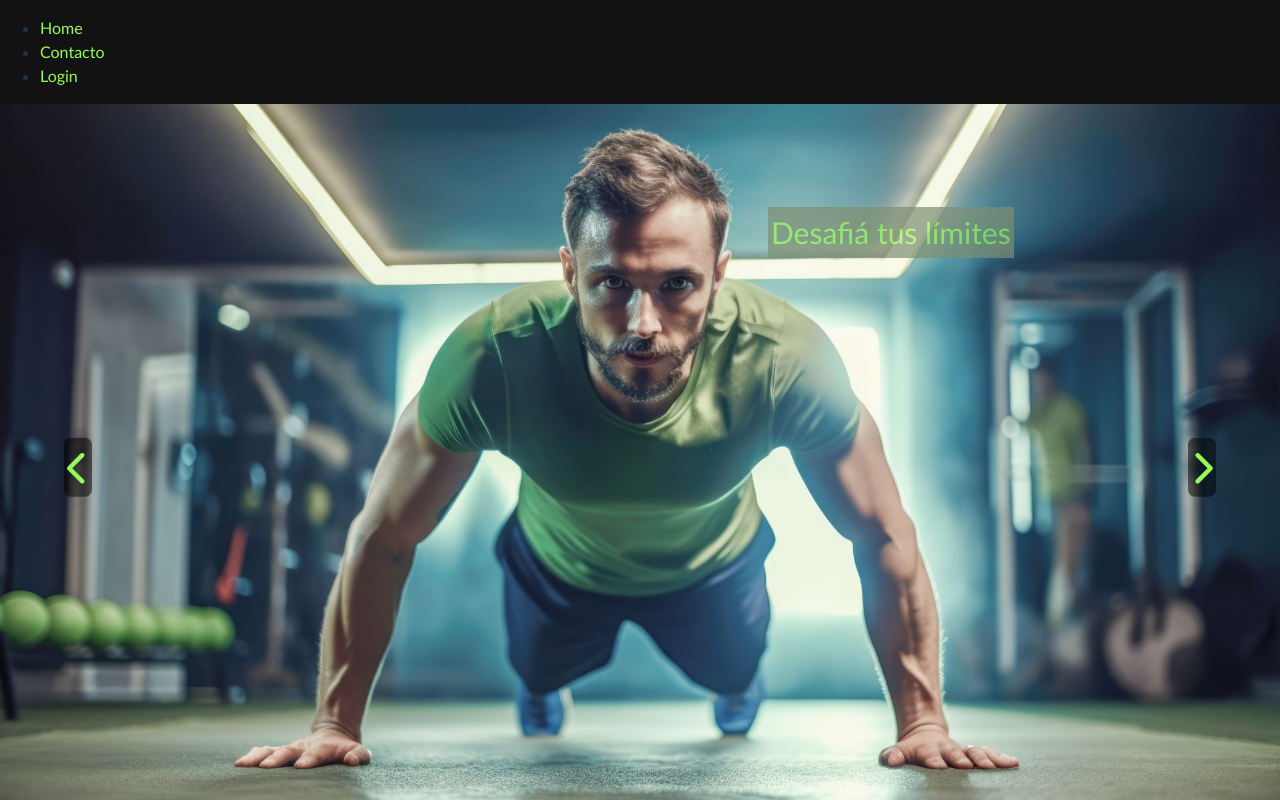
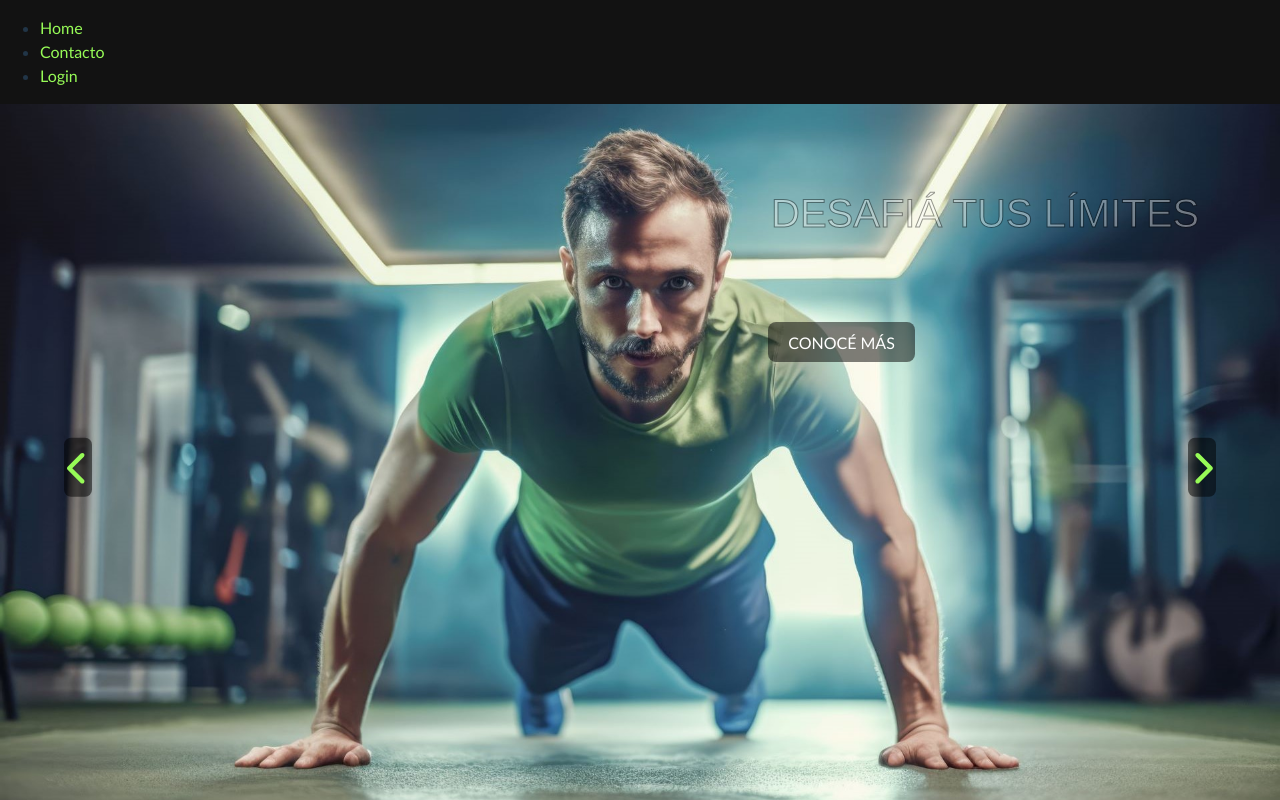
Before and after one commit to labmiracle/team-red, a React (Vite) app in the folder gymWeb/: page / in a window 1280 px wide. Shown: the top 800 px of the page. Built offline with nearby package versions, Linux system fonts and the light colour scheme.

Commit message:
DNA5zekz added a button on slider to point Register, final details on css.module

```diff
--- a/gymWeb/src/components/Slider/Slider.module.css
+++ b/gymWeb/src/components/Slider/Slider.module.css
@@ -9,6 +9,58 @@
 }
 
 
+
+.slidertext {
+    display: flex;
+    font-family: 'Franklin Gothic Medium', 'Arial Narrow', Arial, sans-serif;
+    -webkit-text-stroke: 1px black;
+    position: absolute;
+    margin-right: 2%;
+    top: 5%;
+    left: 60%;
+    border-radius: 2px;
+    padding: 3px;
+    font-size: 40px;
+    color: white;
+    pointer-events: none;
+    animation: fadeInFromNone infinite 4s linear;
+}
+
+@keyframes fadeInFromNone {
+
+    0% {
+        display: none;
+        opacity: 0;
+    }
+
+    1% {
+        display: block;
+        opacity: 0;
+    }
+
+    100% {
+        display: block;
+        opacity: 1;
+    }
+
+}
+
+.sliderbutton {
+    position: absolute;
+    top: 30%;
+    left: 60%;
+    background-color: rgba(0, 0, 0, 0.5);
+    color: white;
+
+}
+
+.sliderbutton:hover {
+    background: linear-gradient(135deg, rgba(0, 0, 0, 0.7), #97FB57);
+    transition: all 0.7s ease;
+    border-color: black;
+    color: black;
+}
+
 .sliderarrows {
     position: absolute;
     top: 50%;
@@ -17,30 +69,6 @@
     justify-content: space-between;
     width: 100%;
     z-index: 1;
-}
-
-.slidertext {
-    position: absolute;
-    top: 10%;
-    left: 60%;
-    background-color: #7d8f72;
-    opacity: 0.7;
-    padding: 3px;
-    font-size: 30px;
-    color: #97FB57;
-
-
-
-
-}
-
-
-
-.sliderbutton:hover {
-    background: linear-gradient(135deg, rgba(0, 0, 0, 0.7), #97FB57);
-    transition: all 0.7s ease;
-    border-color: black;
-    color: black
 }
 
 .leftarrow {
@@ -55,7 +83,6 @@
 
 .rightarrow {
     font-size: 35px;
-    color: white;
     background-color: rgba(0, 0, 0, 0.5);
     padding: 3px;
     cursor: pointer;
--- a/gymWeb/src/components/Slider/Slider.tsx
+++ b/gymWeb/src/components/Slider/Slider.tsx
@@ -1,4 +1,5 @@
 import React, { useState } from 'react';
+import { Link } from 'react-router-dom';
 import styles from './Slider.module.css';
 import { FontAwesomeIcon } from '@fortawesome/react-fontawesome';
 import {
@@ -14,10 +15,10 @@ const Slider: React.FC<SliderProps> = ({ images }) => {
     const [currentIndex, setCurrentIndex] = useState(0);
 
     const messages = [
-        'Desafiá tus límites',
-        'Un gimnsio hecho a tu medida',
-        'Alcanzá tu máximo rendimiento',
-        'Clases personalizadas',
+        'DESAFIÁ TUS LÍMITES',
+        'UN GIMNASIO HECHO A TU MEDIDA',
+        'ALCANZÁ TU MÁXIMO RENDIMIENTO',
+        'CLASES PERSONALIZADAS',
     ];
     const [currentMessage, setCurrentMessage] = useState(messages[0]);
 
@@ -44,6 +45,11 @@ const Slider: React.FC<SliderProps> = ({ images }) => {
 
             <p className={styles.slidertext}>{currentMessage}</p>
 
+            <Link to='/Register'>
+                {' '}
+                <button className={styles.sliderbutton}>CONOCÉ MÁS</button>
+            </Link>
+
             <div className={styles.sliderarrows}>
                 <div className={styles.leftarrow} onClick={previousSlide}>
                     <FontAwesomeIcon
```
